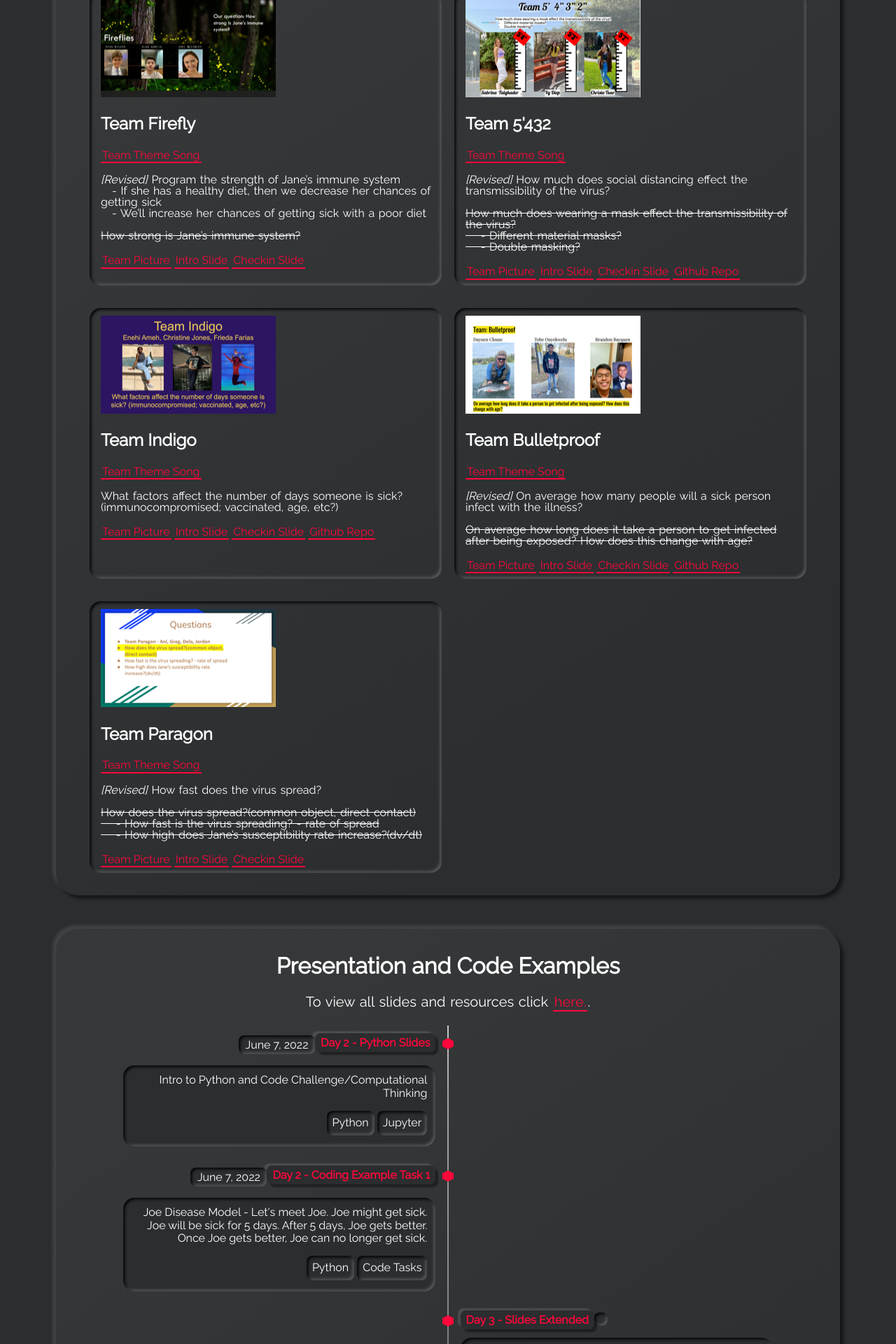
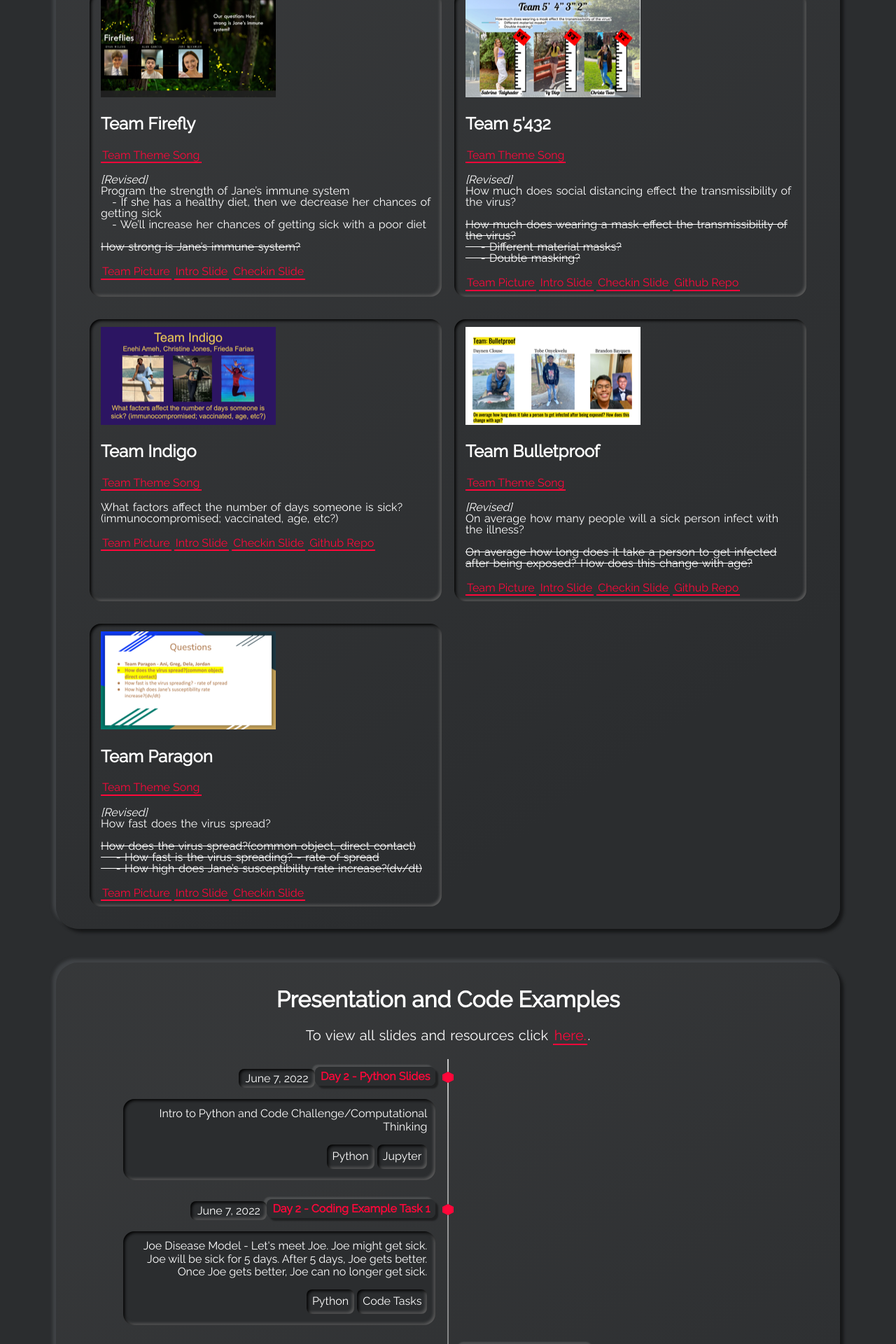
Before and after one commit to HackHPC/BigDataHack-2022, a Jekyll site: the page built from index.md, in a window 1280 px wide. Shown: the part 2566-4486 px from the top of the page at 70% size. Built offline with Jekyll 4.4.1, drawn with Linux system fonts in a browser that asks for light colours; our own code applies the rules of GitHub Pages for plain Markdown files.

Commit message:
added break after revised

```diff
--- a/_includes/section-projects.html
+++ b/_includes/section-projects.html
@@ -19,7 +19,7 @@
           </a>
         {% endif %}
         {% if project.revisedgoal %}
-    <p class="project-desc"><i>[Revised]</i> {{project.revisedgoal}}</p>
+    <p class="project-desc"><i>[Revised]</i> <br>{{project.revisedgoal}}</p>
           <p class="project-desc"><s>{{project.descr}}</s></p>
         {% else %}
           <p class="project-desc">{{project.descr}}</p>
```
